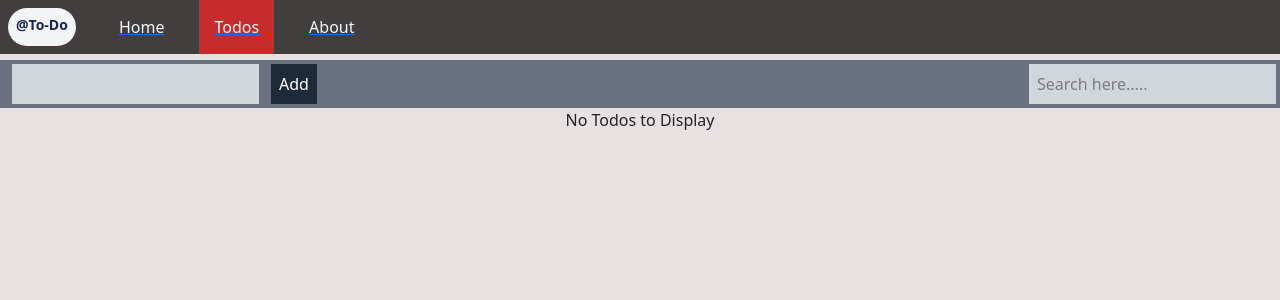
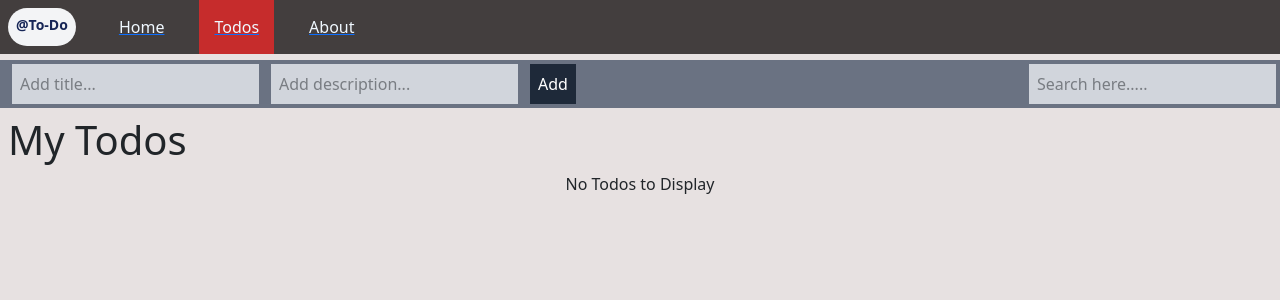
Before and after one commit to naskar-akash/Modified-Todo, a React (Vite) app: page /Todos in a window 1280 px wide. Shown: the top 300 px of the page. Built offline with nearby package versions, Linux system fonts and the light colour scheme.

Commit message:
updated Todo files

```diff
--- a/src/Components/Todos.jsx
+++ b/src/Components/Todos.jsx
@@ -4,29 +4,29 @@ import { data } from "react-router-dom";
 import { v4 as uuidv4 } from "uuid";
 
 const Todos = () => {
-  const [todo, setTodo] = useState("");
+  const [todoTitle, setTodoTitle] = useState("")
+  const [todoDesc, setTodoDesc] = useState("");
   const [todos, setTodos] = useState([]);
   const [searchText, setSearchText] = useState("");
 
   useEffect(() => {
-    let todoString = localStorage.getItem("todos")
+    let todoString = localStorage.getItem("todos");
     if (todoString) {
-      setTodos(JSON.parse(todoString))
+      setTodos(JSON.parse(todoString));
     }
-  }, [])
-
+  }, []);
 
   useEffect(() => {
-    if(todos.length > 0){
-    localStorage.setItem("todos",JSON.stringify(todos))
+    if (todos.length > 0) {
+      localStorage.setItem("todos", JSON.stringify(todos));
     }
-  }, [todos])
-
+  }, [todos]);
 
   const handleAdd = () => {
-    const newTodo = { id: uuidv4(), todo, status: "" };
+    const newTodo = { id: uuidv4(), title: todoTitle, desc: todoDesc, status: "" };
     setTodos([...todos, newTodo]);
-    setTodo("");
+    setTodoTitle("");
+    setTodoDesc("");
   };
 
   const handleStatus = (e, id) => {
@@ -37,9 +37,8 @@ const Todos = () => {
   };
 
   const filteredTodos = todos.filter((i) => {
-      return i.todo.toLowerCase().includes(searchText.toLowerCase());
+    return (i.desc ?? "").toLowerCase().includes(searchText.toLowerCase());
   });
-
 
   const displayTodos = searchText ? filteredTodos : todos;
 
@@ -49,11 +48,21 @@ const Todos = () => {
         <div className="flex gap-1 mx-2">
           <input
             onChange={(e) => {
-              setTodo(e.target.value);
+              setTodoTitle(e.target.value);
             }}
             className="bg-gray-300 w-full p-2 m-1 border-none"
             type="text"
-            value={todo}
+            placeholder="Add title..."
+            value={todoTitle}
+          />
+          <input
+            onChange={(e) => {
+              setTodoDesc(e.target.value);
+            }}
+            className="bg-gray-300 w-full p-2 m-1 border-none"
+            type="text"
+            placeholder="Add description..."
+            value={todoDesc}
           />
           <button
             onClick={handleAdd}
@@ -62,9 +71,13 @@ const Todos = () => {
             Add
           </button>
         </div>
+
+
         <div className="flex">
           <input
-            onChange={(e) => {setSearchText(e.target.value)}}
+            onChange={(e) => {
+              setSearchText(e.target.value);
+            }}
             className="bg-gray-300 w-full p-2 m-1 border-none"
             type="text"
             placeholder="Search here....."
@@ -72,7 +85,9 @@ const Todos = () => {
           />
         </div>
       </div>
-      <div>
+      <div className="p-2">
+        <h1 className="text-2xl font-bold">My Todos</h1>
+        <div className="flex flex-wrap justify-center">
           {displayTodos.length === 0 ? (
             <div className="flex justify-center">No Todos to Display</div>
           ) : (
@@ -82,17 +97,21 @@ const Todos = () => {
                   key={i.id}
                   className={`flex justify-between p-2 m-2 ${
                     i.status === "Open"
-                    ? "bg-blue-600"
+                      ? "bg-blue-600 hover:bg-blue-500"
                       : i.status === "Ongoing"
-                    ? "bg-amber-300"
+                      ? "bg-amber-300 hover:bg-amber-200"
                       : i.status === "Done"
-                    ? "bg-green-500"
+                      ? "bg-green-500 hover:bg-green-400"
                       : i.status === "Undo"
-                    ? "bg-gray-300"
-                    : "bg-gray-300"
-                }`}
+                      ? "bg-gray-300 hover:bg-gray-200"
+                      : "bg-gray-300 hover:bg-gray-200"
+                  } rounded-lg shadow-lg w-[280px] min-h-[200px] transition-all hover:shadow-md`}
                 >
-                <div className="">{i.todo}</div>
+                  <div></div>
+                  <div className="flex flex-col">
+                    <h3>{i.title}</h3>
+                    <p>{i.desc}</p>
+                  </div>
                   <div>
                     <input
                       onChange={(e) => handleStatus(e, i.id)}
@@ -133,6 +152,7 @@ const Todos = () => {
           )}
         </div>
       </div>
+    </div>
   );
 };
 
```
Lines whose indentation alone changed are shown as unchanged.
